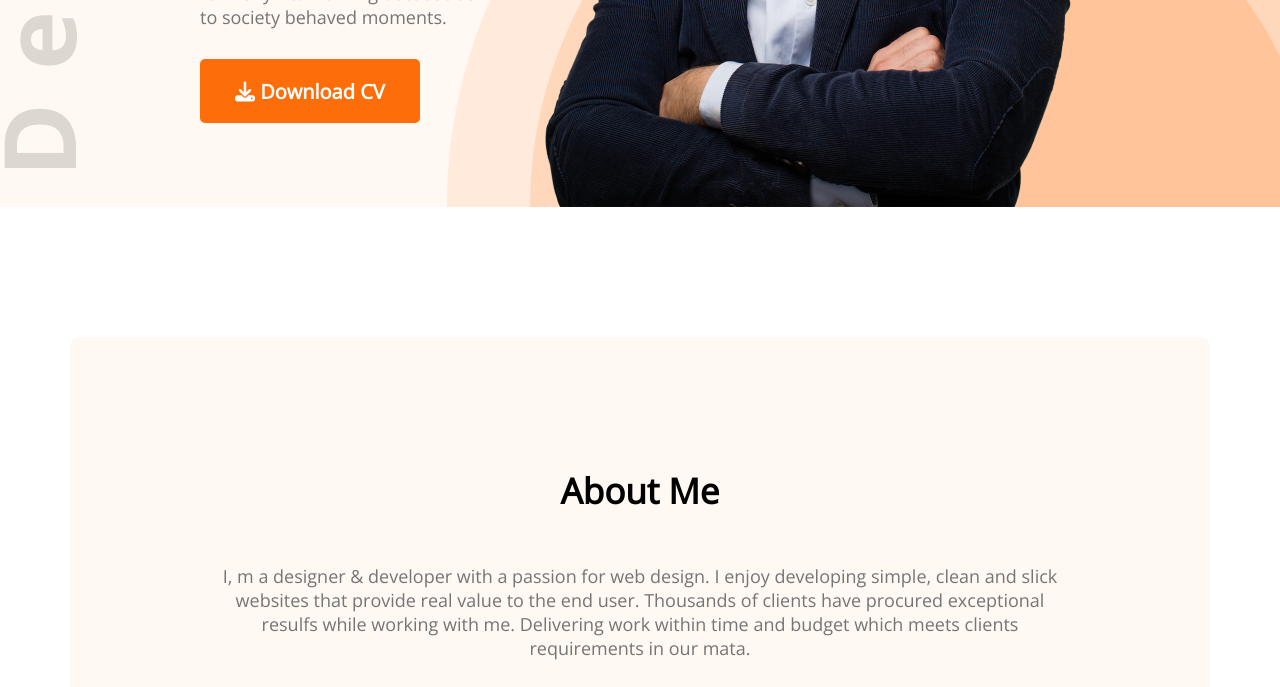
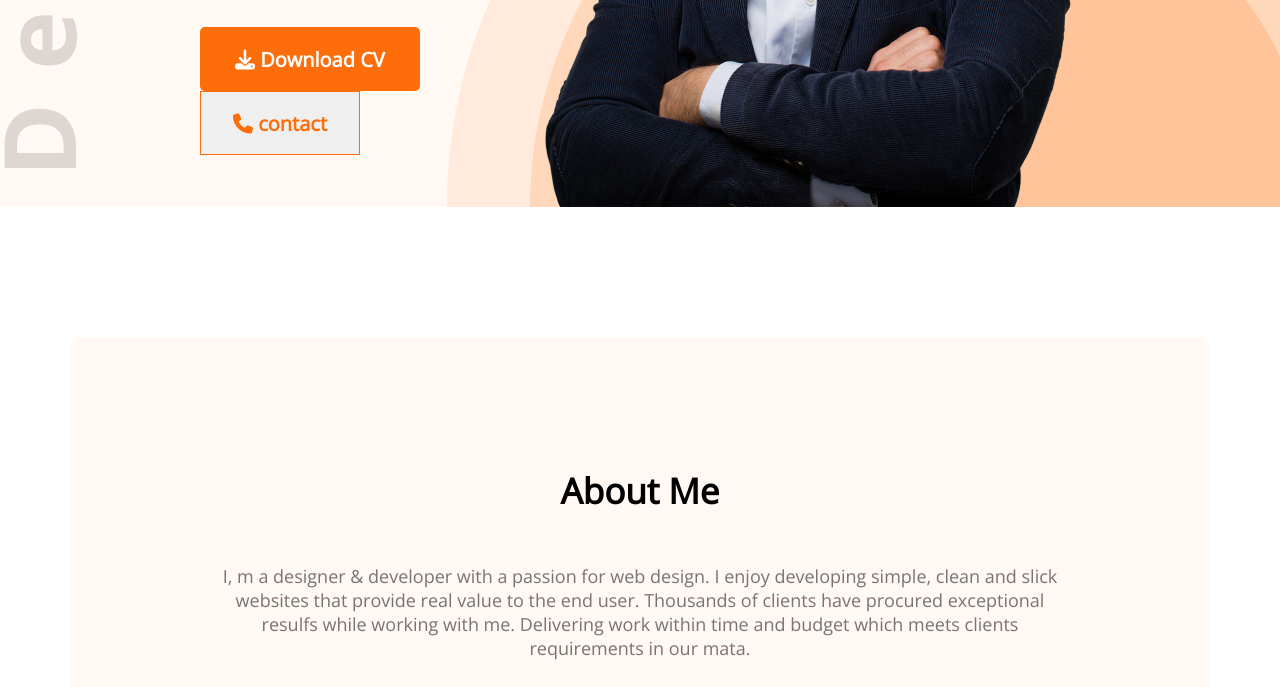
Before and after one commit to SiamulIslamShuvo/Developer-portfolio, a plain HTML site: page index.html in a window 1280 px wide. Shown: the part 633-1320 px from the top of the page. Drawn offline with nearby package versions, Linux system fonts and the light colour scheme.

Commit message:
button added

```diff
--- a/index.html
+++ b/index.html
@@ -25,6 +25,7 @@
                 <h1 class="bnr-ttl">Mary Hardy</h1>
                 <p class="bnr-dsc">Shot what able cold new see hold.Friendly as an betrayed formerly he. Morning because as to society behaved moments.</p>
                 <button class="btn-primary"><i class="fa-solid fa-download"></i> Download CV</button>
+                <button class="cnt-btn"><i class="fa-solid fa-phone"></i> contact</button>
             </div>
             <img src="./images/hardy.png" alt="Profile Pic">
         </div>
@@ -127,7 +128,7 @@
                     </div>
                 </div>
             </div >
-            <div class="rsm-btn"><button class="btn-primary">Download CV</button></div>
+            <div class="rsm-btn"><button class="btn-primary"><i class="fa-solid fa-download"></i> Download CV</button></div>
         </section>
         <!-- contact Section -->
         <section class="contact">
--- a/styles/style.css
+++ b/styles/style.css
@@ -18,6 +18,17 @@ section{
     font-size: 20px;
     border: 0;
     padding: 18px 35px;
+}
+.cnt-btn{
+    width: 160px;
+    height: 64px;
+    border: 1px solid #FD6E0A;
+    color: #FD6E0A;
+    font-weight: 700;
+    font-size: 20px;
+    text-align: center;
+
+
 }
 /* Header and Nav */
 .nav-title{
```
